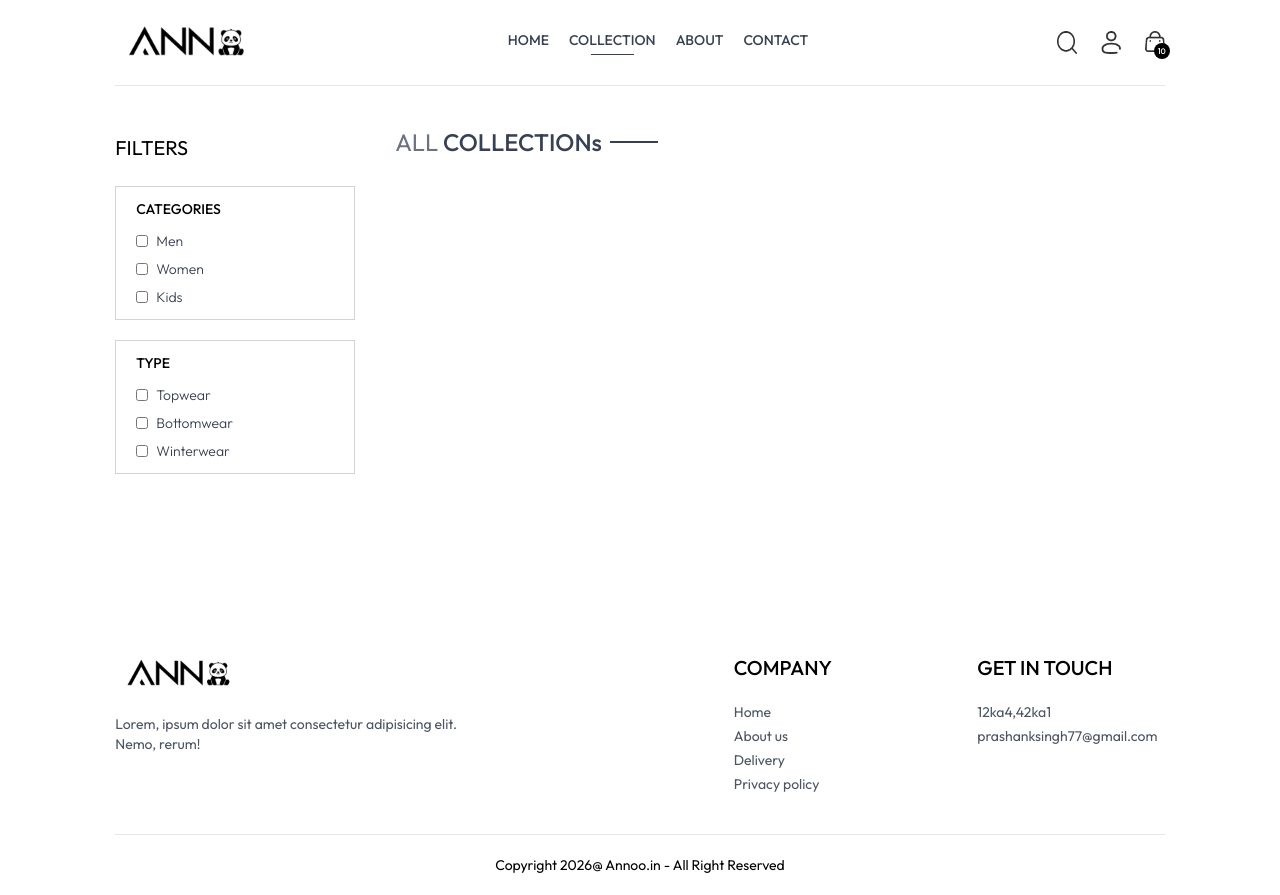
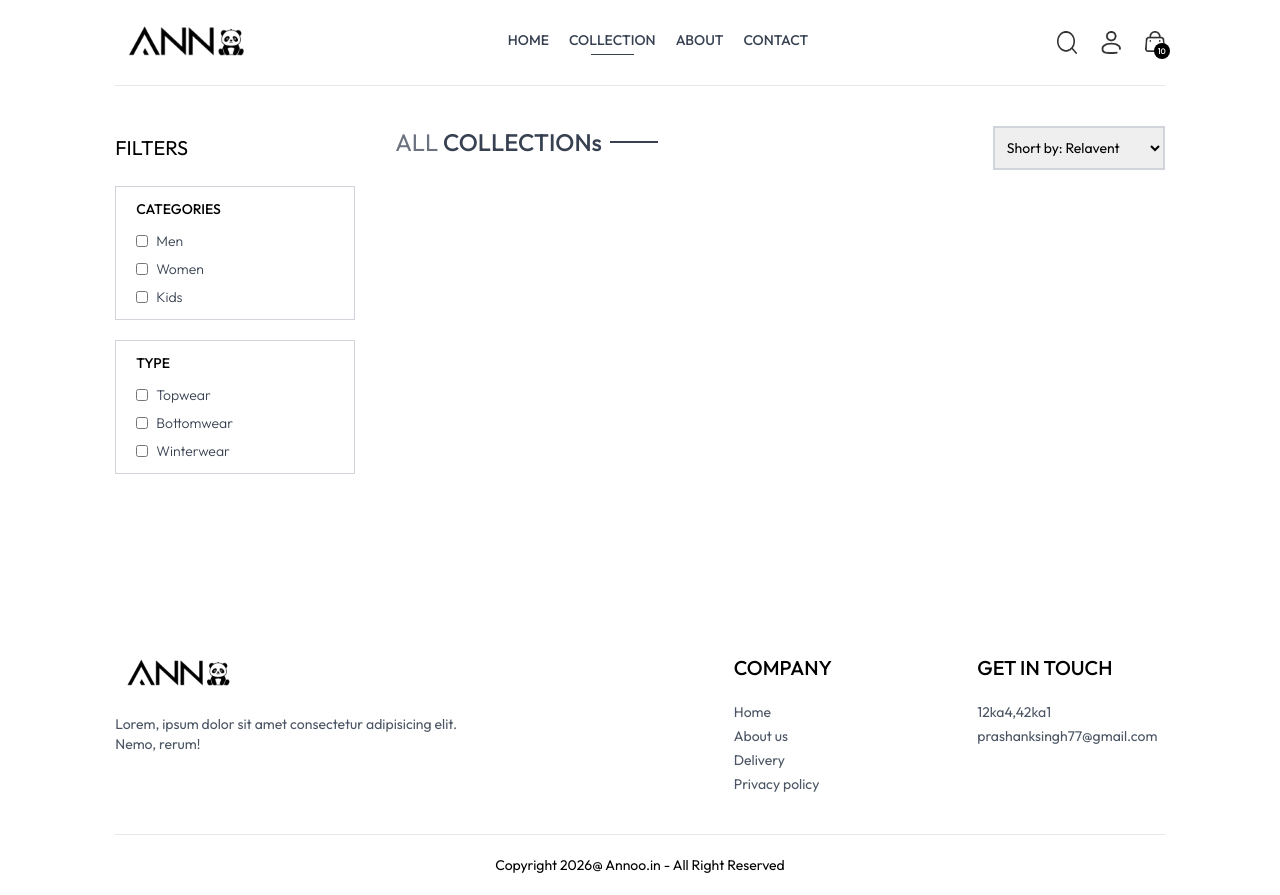
Before and after one commit to prashanksingh93-source/E-COMMERCE-APP, a React (Vite) app in the folder frontend/: page /collection in a window 1280 px wide. Built offline with nearby package versions, Linux system fonts and the light colour scheme.

Commit message:
product short

```diff
--- a/frontend/src/pages/Collection.jsx
+++ b/frontend/src/pages/Collection.jsx
@@ -50,6 +50,12 @@ const Collection = () => {
       <div className='flex-1'>
            <div className='flex justify-between text-base sm:text-2xl mb-4'>
             <Titel text1={'ALL'} text2={"COLLECTIONs"}></Titel>
+            {/*Product short*/}
+            <select className='border-2 border-gray-300 text-sm px-2' name="" id="">
+              <option value="relavent">Short by: Relavent</option>
+              <option value="low-high">Short by: Low to High</option>
+              <option value="high-low">Short by: High to Low</option>
+            </select>
            </div>
       </div>
     </div>
```
